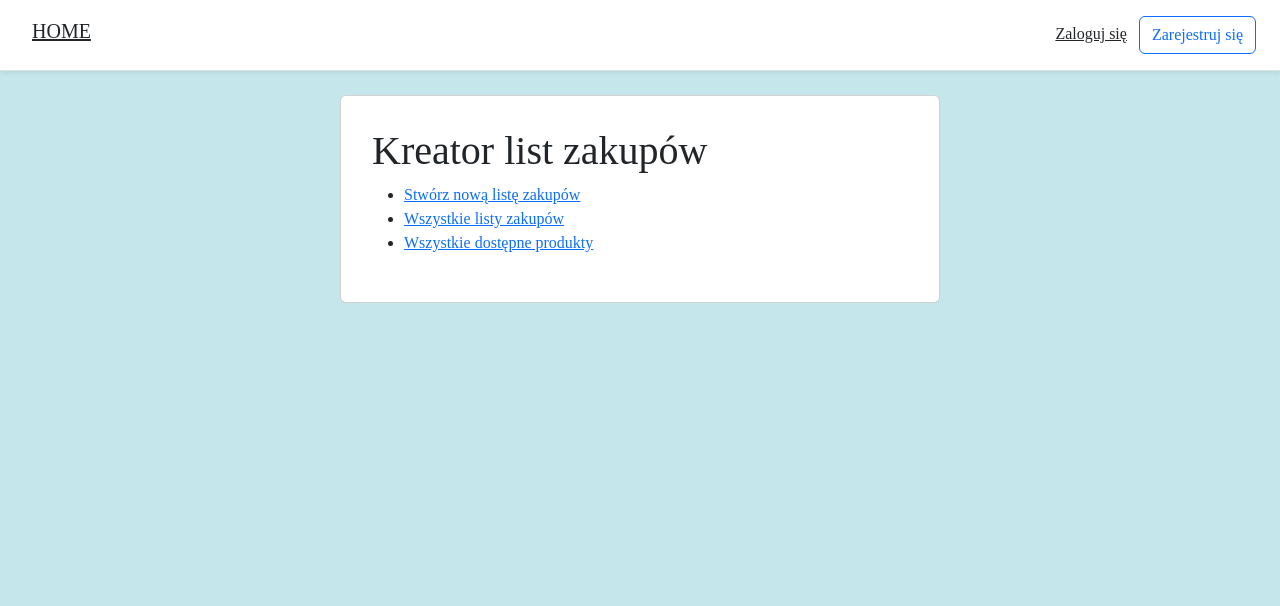
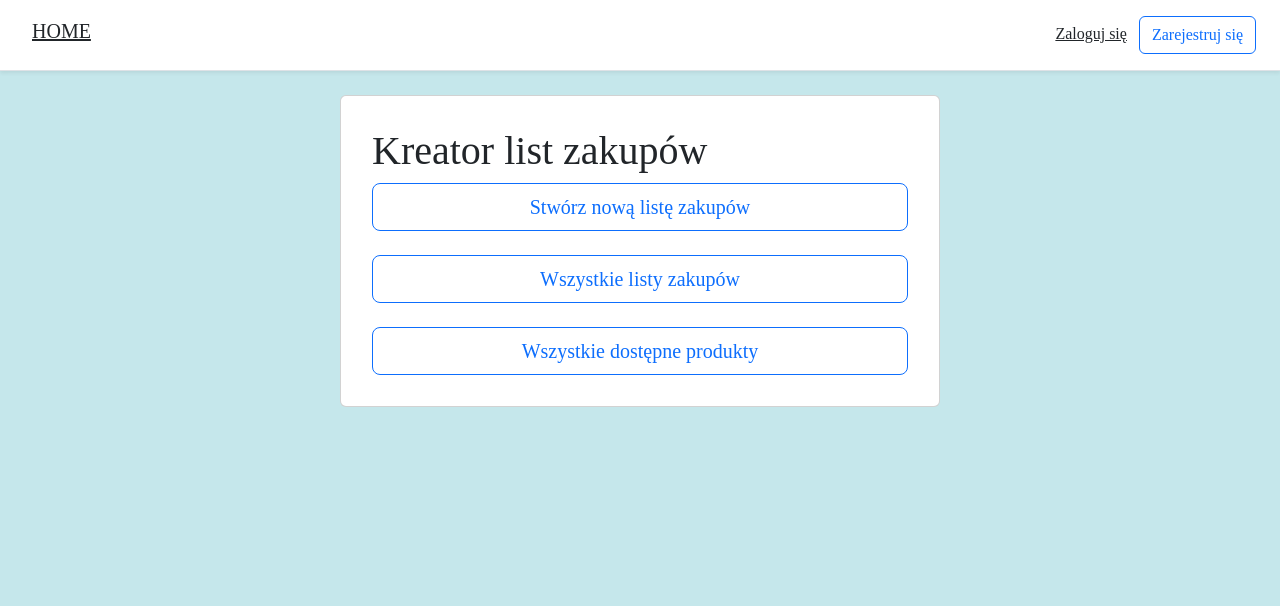
Before and after one commit to DariaDrewa/Django_Shopping_lists, a Django app: page / in a window 1280 px wide. Shown: the top 606 px of the page. Run offline with Django 5.2, Linux system fonts and the light colour scheme; some libraries are stand-ins or nearby versions.

Commit message:
changing the appearance of the website

```diff
--- a/products/templates/main.html
+++ b/products/templates/main.html
@@ -22,11 +22,14 @@
             <div class="card-body">
                 <div class="my.grid d-flex flex-column">
                     <h1>Kreator list zakupów</h1>
-                    <ul>
-                        <li><a href="{% url 'create' %}">Stwórz nową listę zakupów</a></li>
-                        <li><a href="{% url 'shopping_list' %}">Wszystkie listy zakupów</a></li>
-                        <li><a href="{% url 'products' %}">Wszystkie dostępne produkty</a></li>
-                    </ul>
+                        <a href="{% url 'create' %}" class="btn btn-outline-primary btn-lg">
+                            Stwórz nową listę zakupów</a>
+                        <br>
+                        <a href="{% url 'shopping_list' %}" class="btn btn-outline-primary btn-lg">
+                            Wszystkie listy zakupów</a>
+                        <br>
+                        <a href="{% url 'products' %}" class="btn btn-outline-primary btn-lg">
+                            Wszystkie dostępne produkty</a>
                 </div>
             </div>
         </div>
--- a/products/templates/new_shopping_list.html
+++ b/products/templates/new_shopping_list.html
@@ -50,7 +50,6 @@
                 <ul>
                     <li><a href="{% url 'shopping_list' %}">Przejdź do wszystkich list</a></li>
                     <li><a href="{% url 'products' %}">Wszystkie dostępne produkty</a></li>
-                    <li><a href="{% url 'product_create' %}">Dodaj nowy produkt</a></li>
                 </ul>
             </div>
         </div>
```
